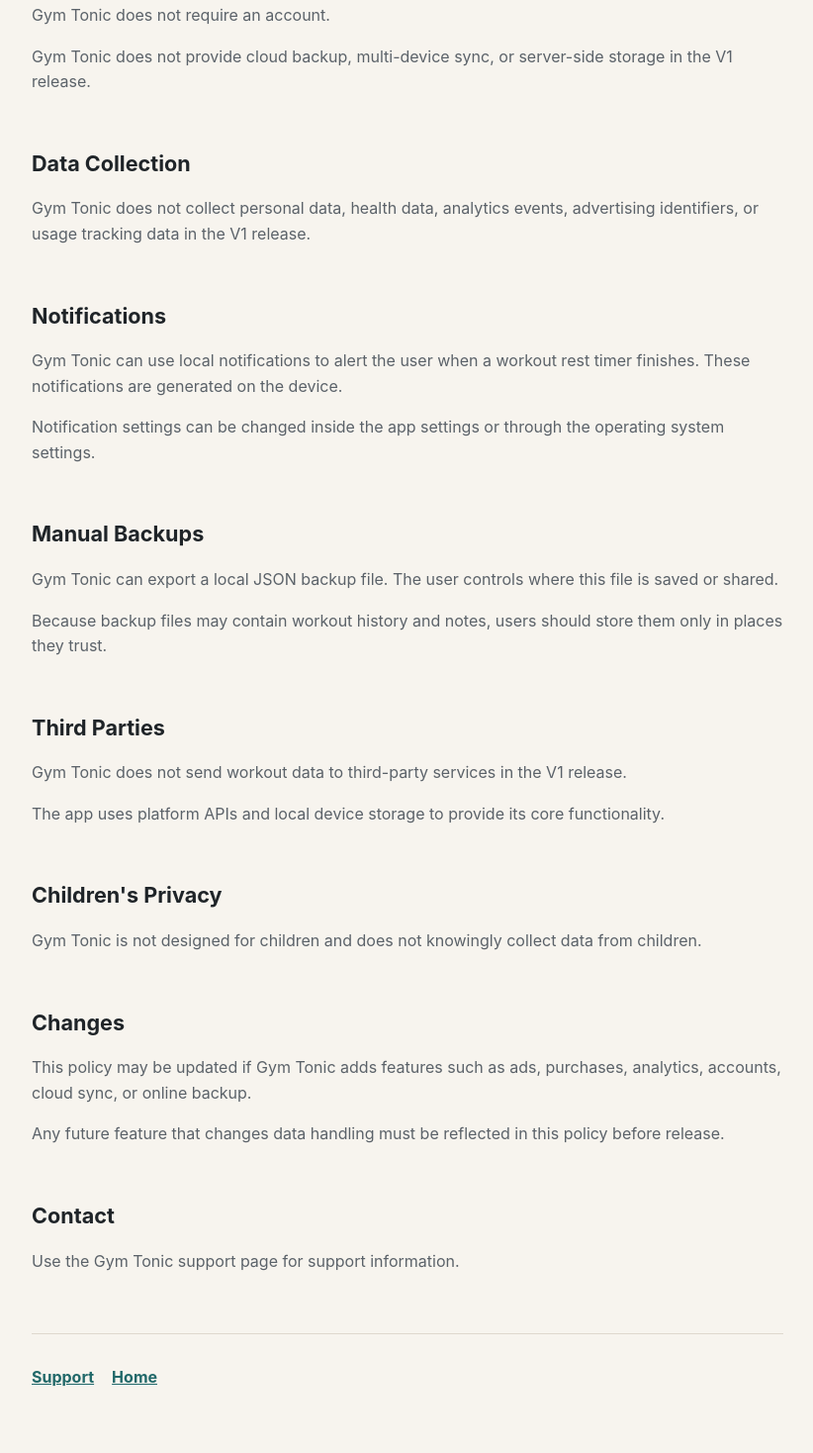
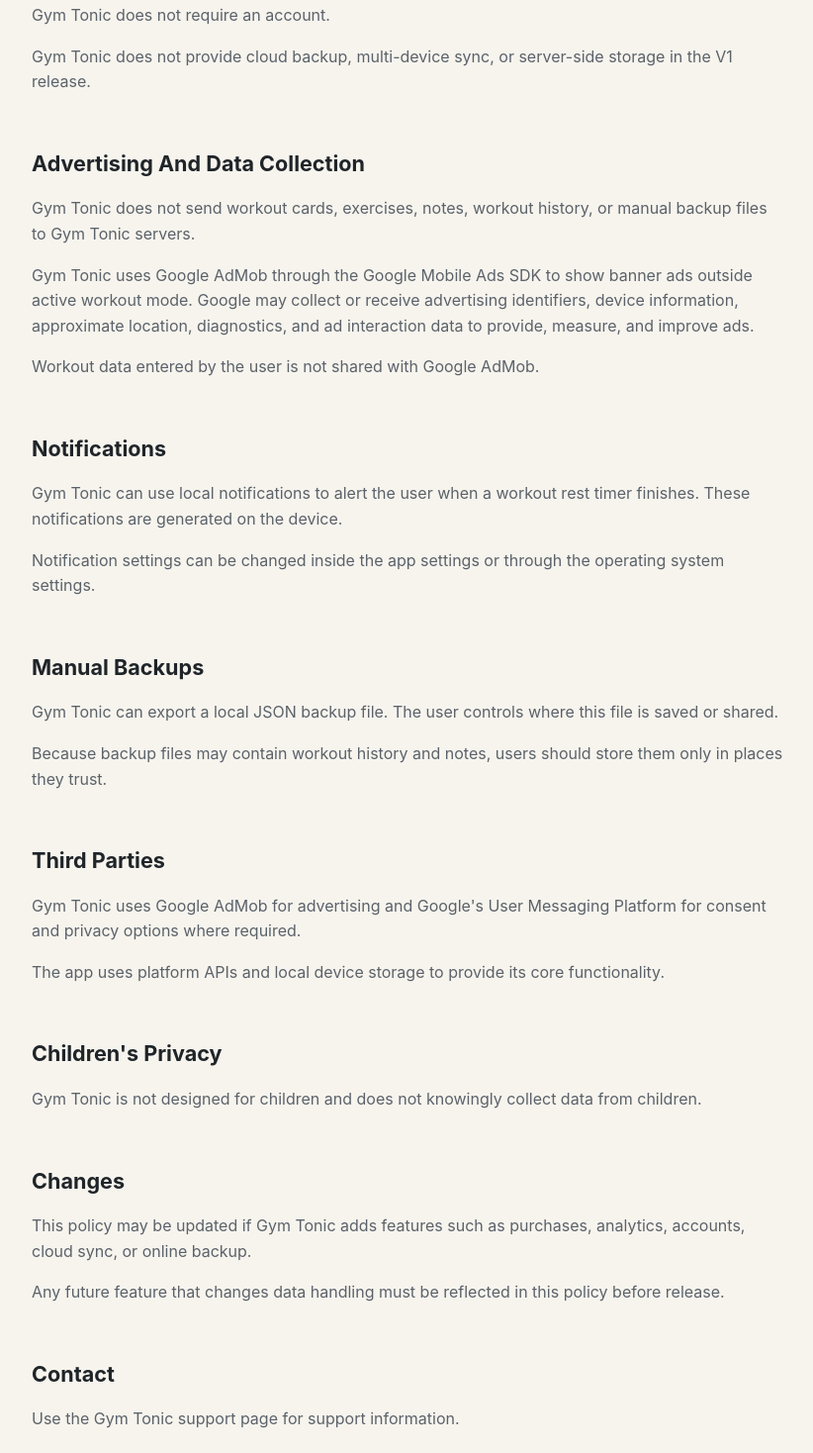
Before and after one commit to kstc4788/gym-tonic-pages, a plain HTML site: page privacy.html in a window 1280 px wide. Shown: the part 745-2213 px from the top of the page at 99% size, without its empty margins (228-1050 px from the left). Drawn offline with Linux system fonts and the light colour scheme.

Commit message:
Update privacy policy for AdMob disclosures

```diff
--- a/privacy.html
+++ b/privacy.html
@@ -12,7 +12,7 @@
       <header class="hero">
         <p class="eyebrow">Gym Tonic</p>
         <h1>Privacy Policy</h1>
-        <p>Last updated: 2026-06-29</p>
+        <p>Last updated: 2026-06-30</p>
       </header>
 
       <section>
@@ -39,8 +39,10 @@
       </section>
 
       <section>
-        <h2>Data Collection</h2>
-        <p>Gym Tonic does not collect personal data, health data, analytics events, advertising identifiers, or usage tracking data in the V1 release.</p>
+        <h2>Advertising And Data Collection</h2>
+        <p>Gym Tonic does not send workout cards, exercises, notes, workout history, or manual backup files to Gym Tonic servers.</p>
+        <p>Gym Tonic uses Google AdMob through the Google Mobile Ads SDK to show banner ads outside active workout mode. Google may collect or receive advertising identifiers, device information, approximate location, diagnostics, and ad interaction data to provide, measure, and improve ads.</p>
+        <p>Workout data entered by the user is not shared with Google AdMob.</p>
       </section>
 
       <section>
@@ -57,7 +59,7 @@
 
       <section>
         <h2>Third Parties</h2>
-        <p>Gym Tonic does not send workout data to third-party services in the V1 release.</p>
+        <p>Gym Tonic uses Google AdMob for advertising and Google's User Messaging Platform for consent and privacy options where required.</p>
         <p>The app uses platform APIs and local device storage to provide its core functionality.</p>
       </section>
 
@@ -68,7 +70,7 @@
 
       <section>
         <h2>Changes</h2>
-        <p>This policy may be updated if Gym Tonic adds features such as ads, purchases, analytics, accounts, cloud sync, or online backup.</p>
+        <p>This policy may be updated if Gym Tonic adds features such as purchases, analytics, accounts, cloud sync, or online backup.</p>
         <p>Any future feature that changes data handling must be reflected in this policy before release.</p>
       </section>
 
```
